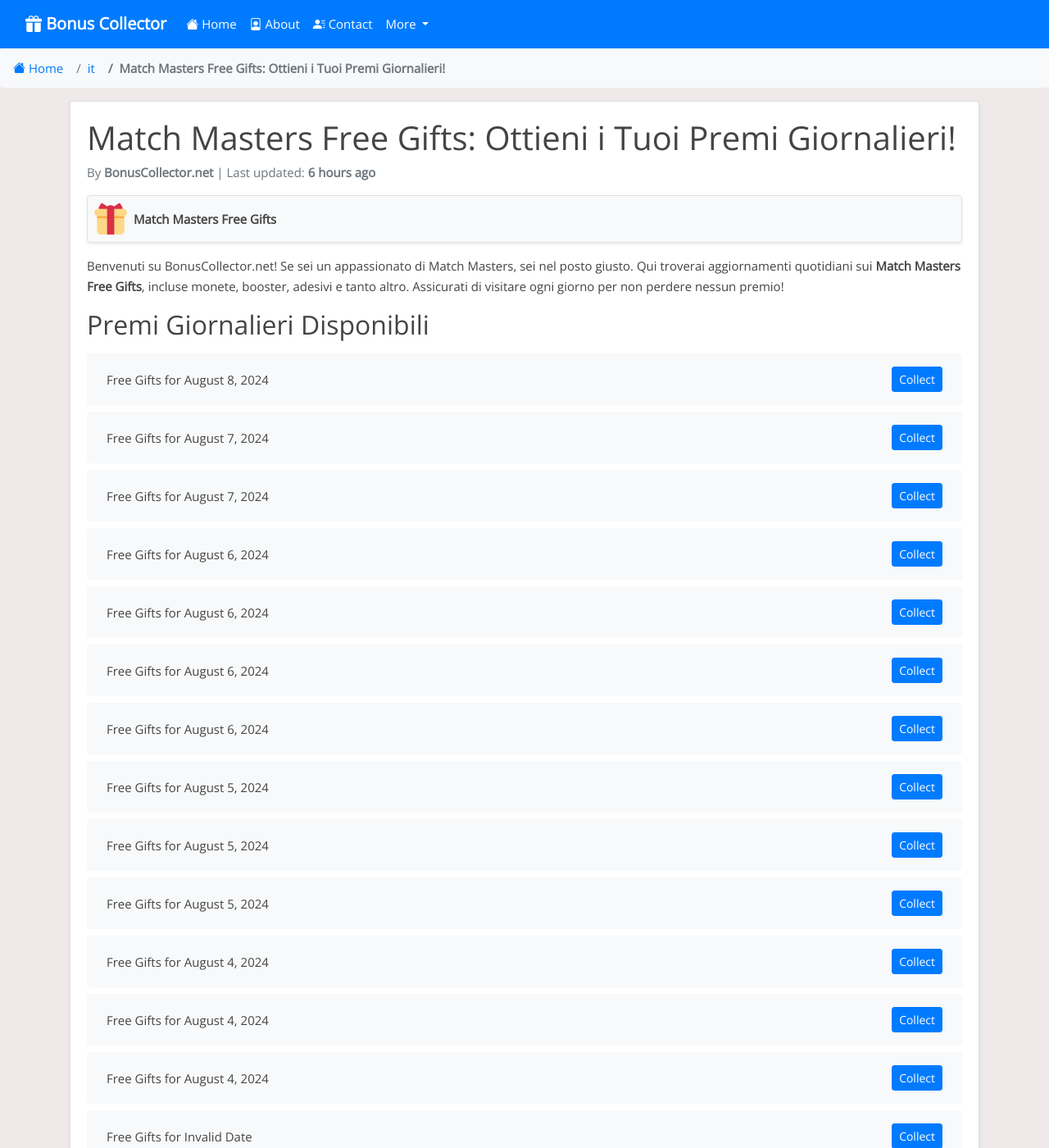
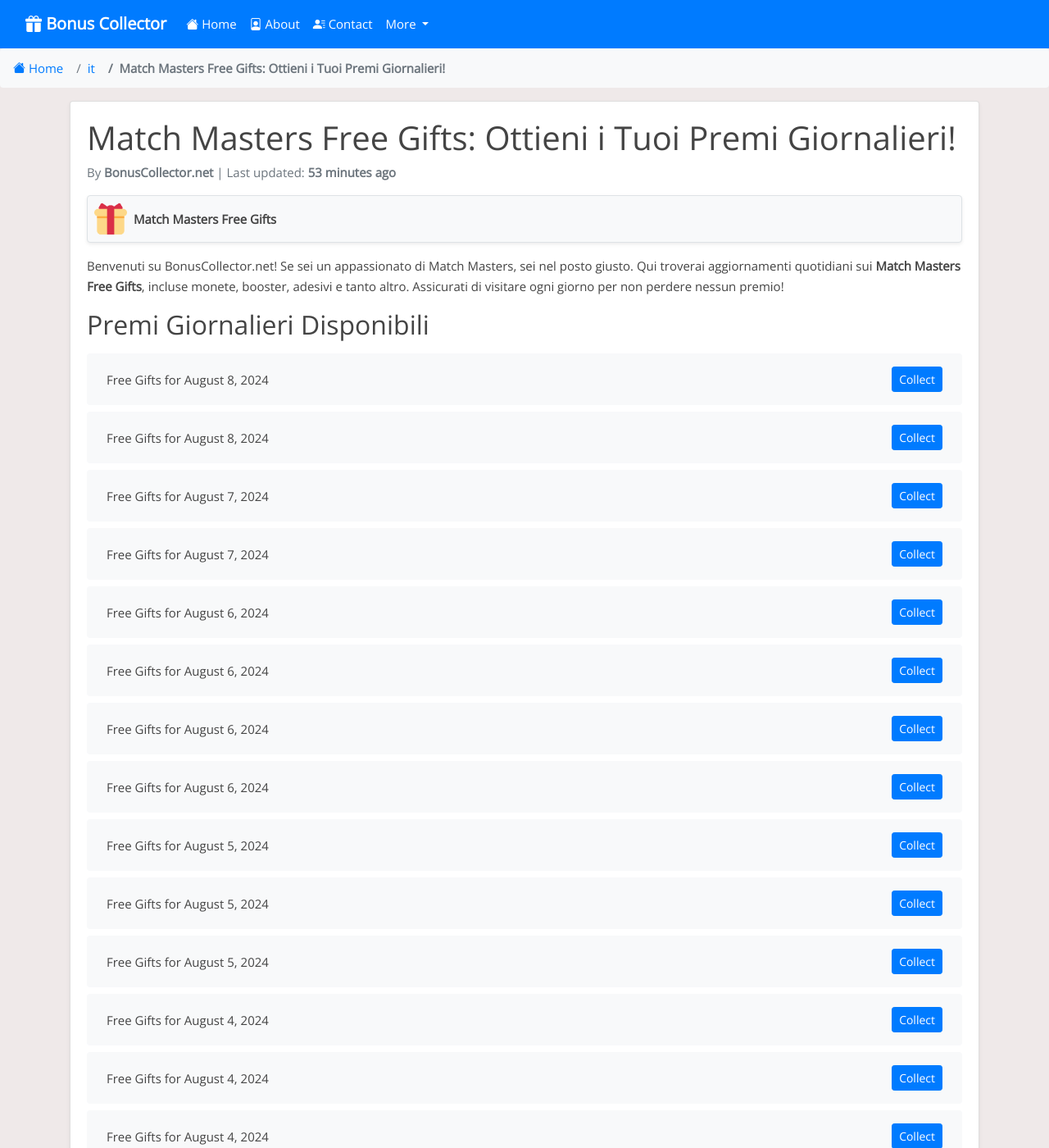
Before and after one commit to Prollad99/bs-net, a Jekyll site: the page built from it/_posts/2024-07-23-match-masters.md, in a window 1280 px wide and 1400 px high. Shown: the whole window at 82% size. Built offline with Jekyll 4.4.1, drawn with Linux system fonts in a browser that asks for light colours; nearby versions of some CDN libraries; comment, search, counter and statistics services are not loaded.

Commit message:
Update match-masters reward links and last modified date

```diff
--- a/_data/include_files.yml
+++ b/_data/include_files.yml
@@ -2,7 +2,7 @@
   last_modified: 2024-08-08 14:31:56
 
 match-masters.html:
-  last_modified: 2024-08-08 11:06:48
+  last_modified: 2024-08-08 16:38:20
 
 doubleu-casino.html:
   last_modified: 2024-08-08 04:37:03
--- a/_includes/match-masters.html
+++ b/_includes/match-masters.html
@@ -1,4 +1,8 @@
 <ul class="list-group mt-3 mb-4">
+  <li class="list-group-item d-flex justify-content-between align-items-center">
+    <span>Free Gifts for August 8, 2024</span>
+    <a href="https://go.matchmasters.io/l/p/celebratewiththisgift" class="btn btn-primary btn-sm">Collect</a>
+  </li>
   <li class="list-group-item d-flex justify-content-between align-items-center">
     <span>Free Gifts for August 8, 2024</span>
     <a href="https://go.matchmasters.io/l/p/5KiP64ikPLg" class="btn btn-primary btn-sm">Collect</a>
@@ -395,8 +399,4 @@
     <span>Free Gifts for Invalid Date</span>
     <a href="https://go.matchmasters.io/l/p/guJS2x-paUE" class="btn btn-primary btn-sm">Collect</a>
   </li>
-  <li class="list-group-item d-flex justify-content-between align-items-center">
-    <span>Free Gifts for Invalid Date</span>
-    <a href="https://go.matchmasters.io/l/p/7PKDYqrn1NA" class="btn btn-primary btn-sm">Collect</a>
-  </li>
 </ul>
```
Also changed, not shown: links-json/match-masters.json (+4 -3 lines).
